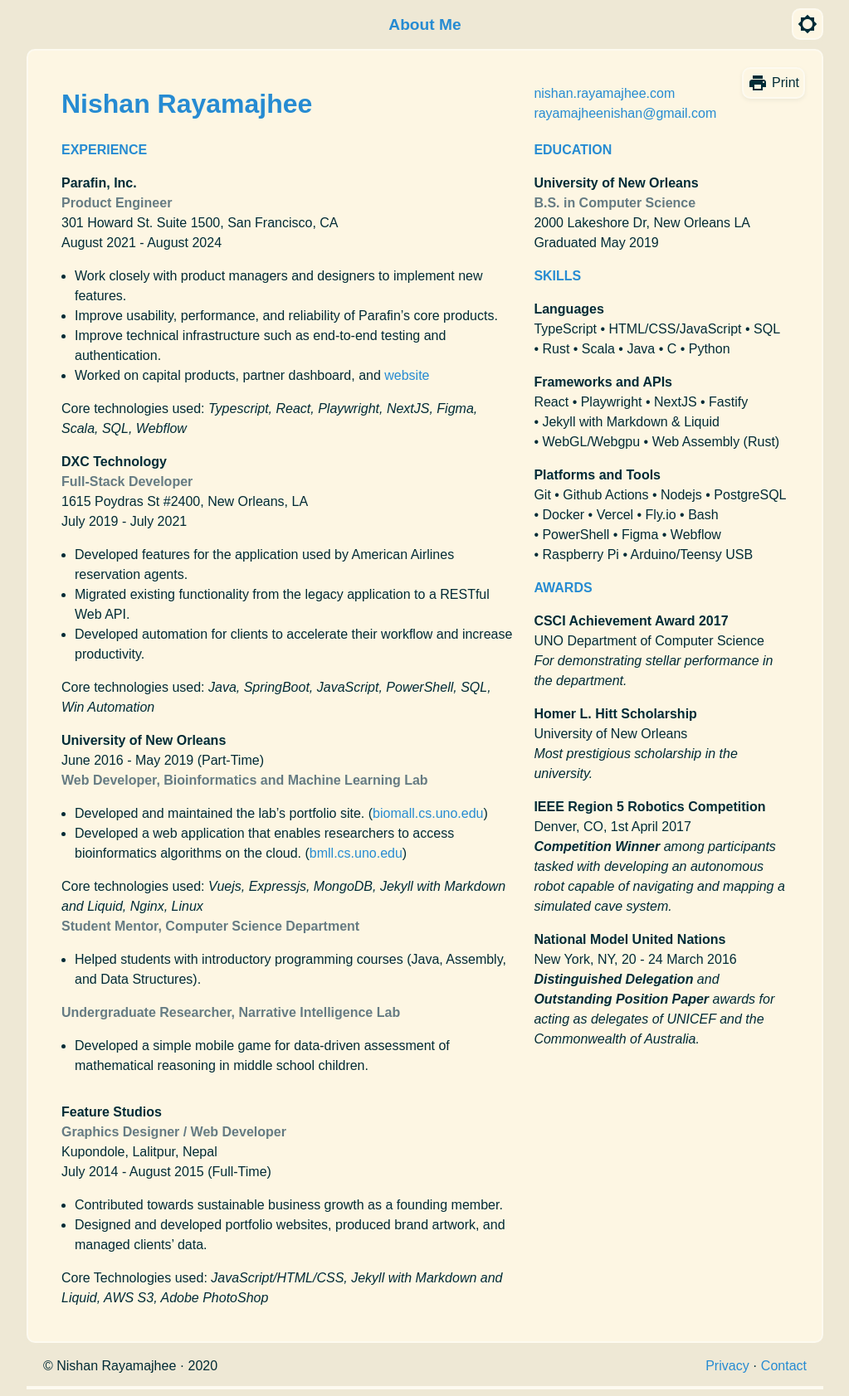
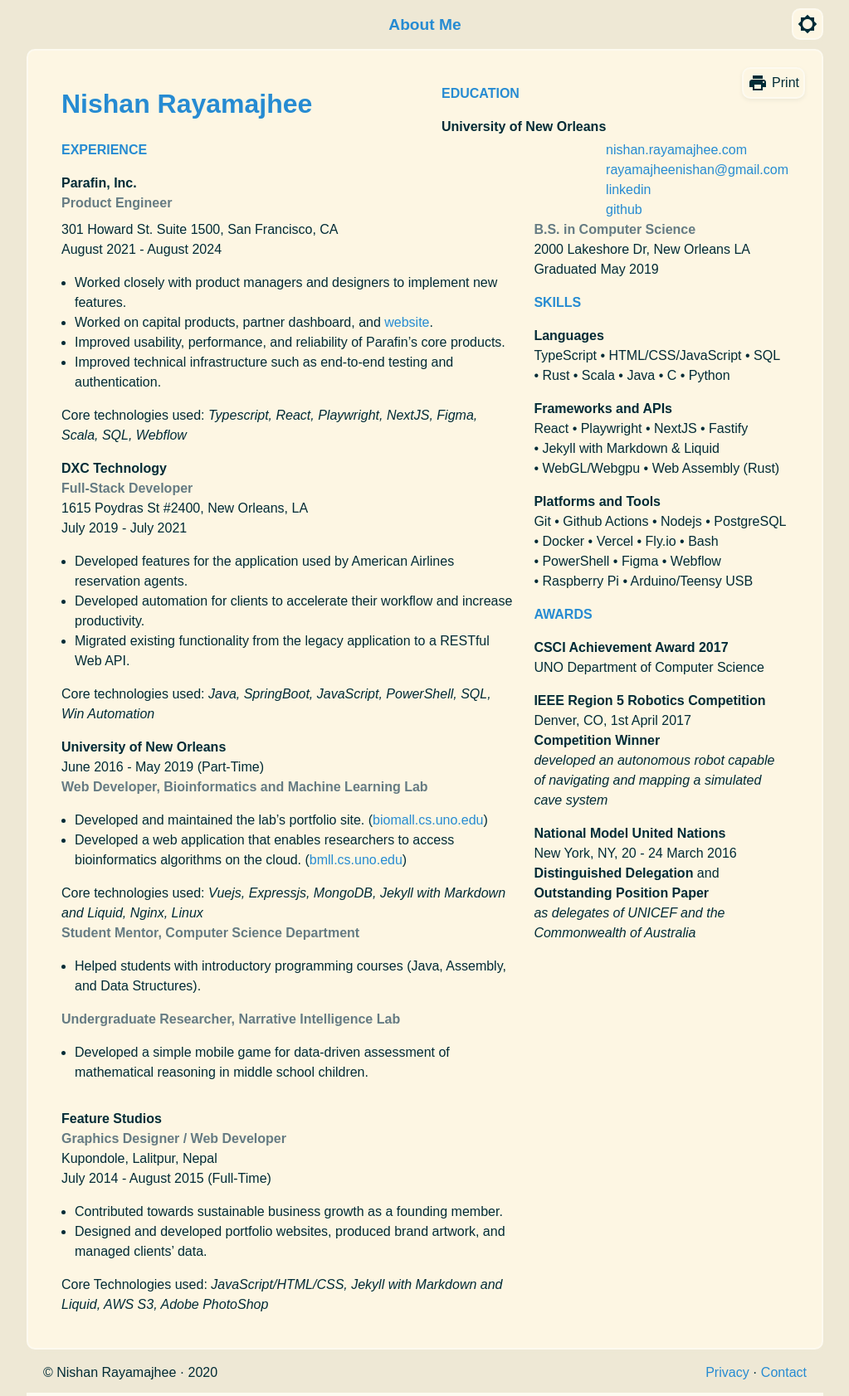
Before and after one commit to nrayamajhee/nrayamajhee.github.io, a Jekyll site: the page built from pages/resume.md, in a window 1280 px wide. Shown: the whole page at 83% size, without its empty margins (128-1151 px from the left). Built offline with Jekyll 4.4.1, drawn with Linux system fonts in a browser that asks for light colours; comment, search, counter and statistics services are not loaded.

Commit message:
Update resume.md
Update resume.css

```diff
--- a/css/resume.css
+++ b/css/resume.css
@@ -36,14 +36,12 @@
 
 h1 {
 	float: left;
-	width: calc(65% - var(--gap));
+	width: 50%;
 	margin-bottom: var(--gap);
 }
 
 h1 + p {
-	display: inline-block;
-	margin-left: var(--gap);
-	margin-bottom: var(--gap);
+  float: right;
 }
 
 
--- a/pages/resume.md
+++ b/pages/resume.md
@@ -8,6 +8,8 @@
 
 [nishan.rayamajhee.com](https://nishan.rayamajhee.com)
 <rayamajheenishan@gmail.com>
+[linkedin](https://linkedin.com/in/nrayamajhee/)
+[github](https://github.com/nrayamajhee/)
 
 ## Experience
 
@@ -17,10 +19,10 @@
 301 Howard St. Suite 1500, San Francisco, CA
 August 2021 - August 2024
 
-- Work closely with product managers and designers to implement new features.
-- Improve usability, performance, and reliability of Parafin's core products.
-- Improve technical infrastructure such as end-to-end testing and authentication.
-- Worked on capital products, partner dashboard, and [website](https://www.parafin.com)
+- Worked closely with product managers and designers to implement new features.
+- Worked on capital products, partner dashboard, and [website](https://www.parafin.com).
+- Improved usability, performance, and reliability of Parafin's core products.
+- Improved technical infrastructure such as end-to-end testing and authentication.
 
 Core technologies used: _Typescript, React, Playwright, NextJS, Figma, Scala, SQL, Webflow_
 
@@ -31,8 +33,8 @@
 July 2019 - July 2021
 
 - Developed features for the application used by American Airlines reservation agents.
+- Developed automation for clients to accelerate their workflow and increase productivity.
 - Migrated existing functionality from the legacy application to a RESTful Web API.
-- Developed automation for clients to accelerate their workflow and increase productivity.
 
 Core technologies used: _Java, SpringBoot, JavaScript, PowerShell, SQL, Win Automation_
 
@@ -119,23 +121,16 @@
 
 UNO Department of Computer Science
 
-_For demonstrating stellar performance in the department._
-
-### Homer L. Hitt Scholarship
-
-University of New Orleans
-
-_Most prestigious scholarship in the university._
-
-
 ### IEEE Region 5 Robotics Competition
 
 Denver, CO, 1st April 2017
 
-_**Competition Winner** among participants tasked with developing an autonomous robot capable of navigating and mapping a simulated cave system._
+__Competition Winner__
+_developed an autonomous robot capable of navigating and mapping a simulated cave system_
 
 ### National Model United Nations
 
 New York, NY, 20 - 24 March 2016
 
-_**Distinguished Delegation** and **Outstanding Position Paper** awards for acting as delegates of UNICEF and the Commonwealth of Australia._
+__Distinguished Delegation__ and __Outstanding Position Paper__
+_as delegates of UNICEF and the Commonwealth of Australia_
```
